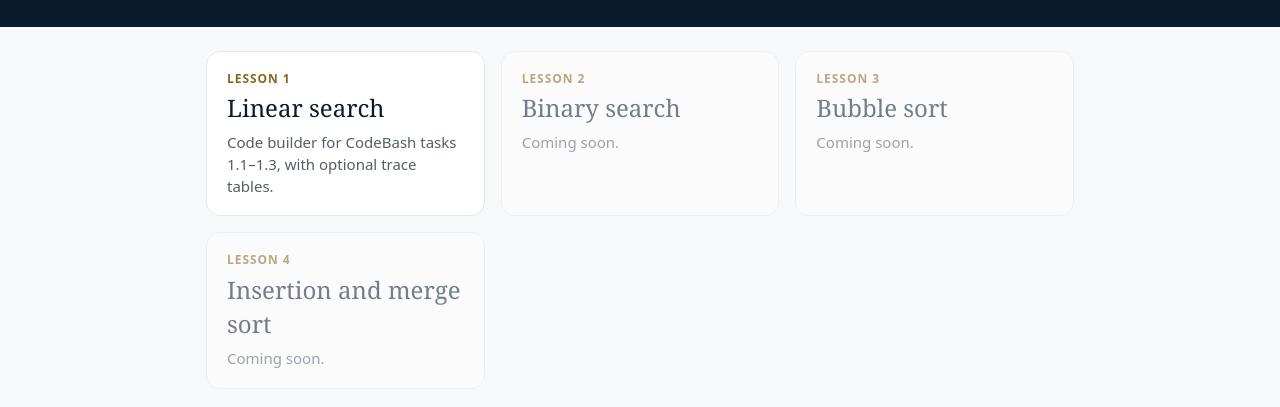
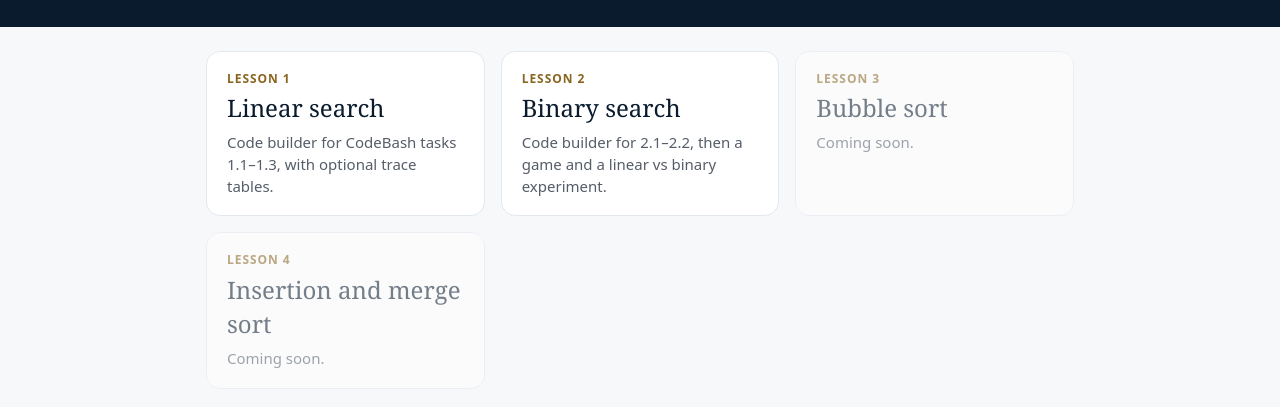
Before and after one commit to eltham-college-cs/y10-searching-sorting, a plain HTML site: page index.html in a window 1280 px wide. Shown: the part 149-556 px from the top of the page. Drawn offline with Linux system fonts and the light colour scheme.

Commit message:
Link Lesson 2 from landing page and README

```diff
--- a/index.html
+++ b/index.html
@@ -26,7 +26,7 @@ a.card:hover,a.card:focus-visible{border-color:var(--navy5);outline:none;box-sha
 <header><div class="wrap"><div class="kicker">Year 10 · OCR J277 2.1.3</div><h1>Searching and Sorting</h1><p>Interactive workbooks. Your answers save in this browser on this device.</p></div></header>
 <main class="wrap"><div class="cards">
 <a class="card" href="lesson-1/"><div class="n">LESSON 1</div><h2>Linear search</h2><p>Code builder for CodeBash tasks 1.1–1.3, with optional trace tables.</p></a>
-<div class="card soon"><div class="n">LESSON 2</div><h2>Binary search</h2><p>Coming soon.</p></div>
+<a class="card" href="lesson-2/"><div class="n">LESSON 2</div><h2>Binary search</h2><p>Code builder for 2.1–2.2, then a game and a linear vs binary experiment.</p></a>
 <div class="card soon"><div class="n">LESSON 3</div><h2>Bubble sort</h2><p>Coming soon.</p></div>
 <div class="card soon"><div class="n">LESSON 4</div><h2>Insertion and merge sort</h2><p>Coming soon.</p></div>
 </div></main>
```
Also changed, not shown: 1 other file.
